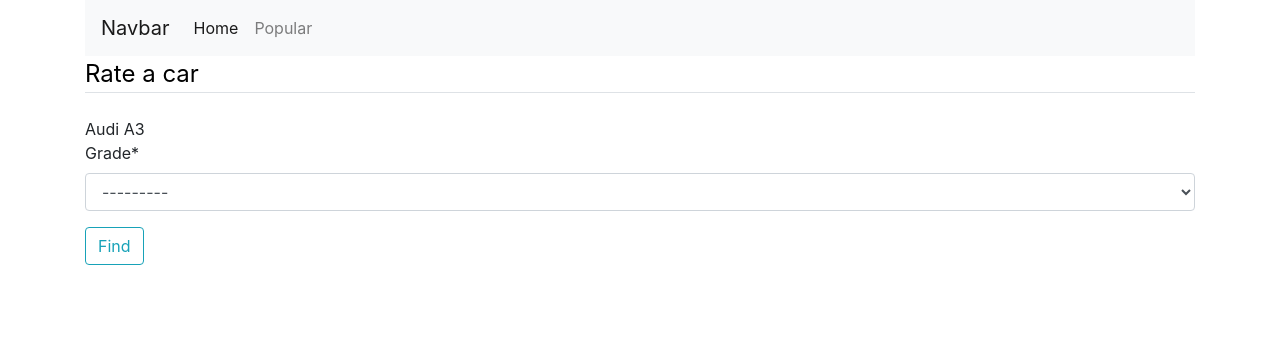
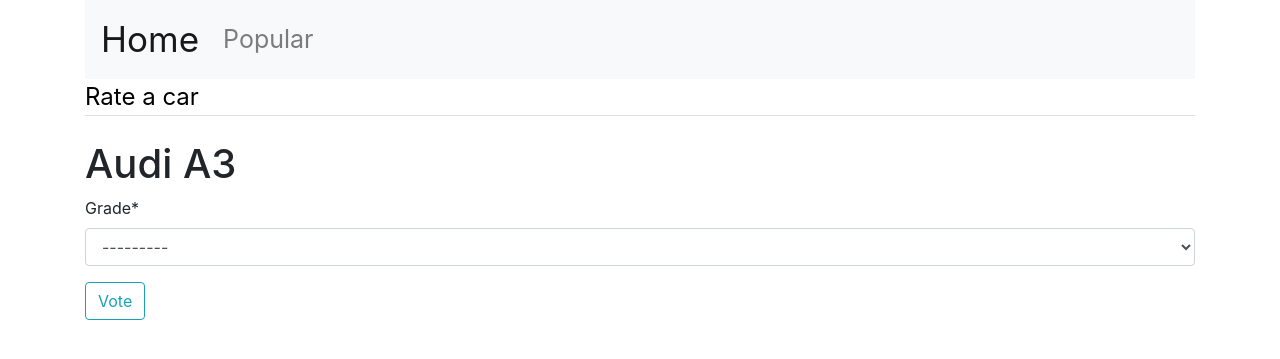
Before and after one commit to LikeaBoooM/NgCarRestAPI, a Django app: page /rates/56 in a window 1280 px wide. Shown: the top 359 px of the page. Run offline with Django 3.2, Linux system fonts and the light colour scheme; data comes from the database, SQL or seed files in the repository; both versions use the stored data as it was after the commit; some libraries are stand-ins or nearby versions.

Commit message:
finished whole application

```diff
--- a/app/ngapp/templates/ngapp/home.html
+++ b/app/ngapp/templates/ngapp/home.html
@@ -14,30 +14,28 @@
   <body>
     <div class="container">
       <nav class="navbar navbar-expand-lg navbar-light bg-light">
-        <a class="navbar-brand" href="#">Navbar</a>
+        <a class="navbar-brand" href="{% url 'index' %}" style="font-size:35px;">Home</a>
         <button class="navbar-toggler" type="button" data-toggle="collapse" data-target="#navbarSupportedContent" aria-controls="navbarSupportedContent" aria-expanded="false" aria-label="Toggle navigation">
           <span class="navbar-toggler-icon"></span>
         </button>
-
         <div class="collapse navbar-collapse" id="navbarSupportedContent">
           <ul class="navbar-nav mr-auto">
-            <li class="nav-item active">
-              <a class="nav-link" href="{% url 'index' %}">Home</a>
-            </li>
             <li class="nav-item">
-              <a class="nav-link" href="{% url 'popular' %}">Popular</a>
+              <a class="nav-link" href="{% url 'popular' %}" style="font-size:25px;">Popular</a>
             </li>
           </ul>
         </div>
       </nav>
+      {% if messages %}
       {% for message in messages %}
-      <div class="alert {{ message.tags }} alert-dismissible" role="alert">
+      <div class="alert alert-{{ message.tags }}" role="alert">
         <button type="button" class="close" data-dismiss="alert" aria-label="Close">
           <span aria-hidden="true">&times;</span>
         </button>
         {{ message }}
       </div>
     {% endfor %}
+    {% endif %}
     {% block content %}
     <form method="POST" enctype="multipart/form-data">
         {% csrf_token %}
--- a/app/ngapp/templates/ngapp/rate.html
+++ b/app/ngapp/templates/ngapp/rate.html
@@ -5,12 +5,12 @@
     {% csrf_token %}
     <fieldset class="form-group">
         <legend class="border-bottom mb-4" style="color: black;">Rate a car</legend>
-        {{car.mark}}
-        {{car.model}}
+        <h1>{{car.mark}}
+        {{car.model}}</h1>
         {{form|crispy}}
     </legend>
     <div class="form-group">
-        <button class="btn btn-outline-info" type="submit">Find</button>
+        <button class="btn btn-outline-info" type="submit">Vote</button>
     </div>
   </form>
 {% endblock %}
--- a/app/ngapp/views.py
+++ b/app/ngapp/views.py
@@ -18,7 +18,7 @@ from django.db.models import Avg, Count
 
 def index(request):
     cars = []
-    avg = Car.objects.annotate(avg_rate=Avg('rates__grade')).values()
+    avg = Car.objects.annotate(avg_rate=Avg('rates__grade')).values().order_by('-id')
     if request.method == 'POST' :
         form = NewCarForm(request.POST or None)
         if form.is_valid():
@@ -39,7 +39,7 @@ def index(request):
                 else:
                     pass
             if cars.__len__() == 0 :
-                messages.success(request, 'We cant find car like that ')
+                messages.warning(request, 'We cant find car like that ')
     else :
         form = NewCarForm()
 
@@ -70,7 +70,6 @@ def rate(request,pk):
     return render(request, 'ngapp/rate.html', stuff_for_frontend)
 
 def popular(request):
-    number_of_rates = Car.objects.annotate(rate_count=Count('rates')).values()
-    print(number_of_rates)
+    number_of_rates = Car.objects.annotate(rate_count=Count('rates')).values().order_by('-id')
 
     return render(request,'ngapp/popular.html',{'number_of_rates' : number_of_rates})
```
Also changed, not shown: app/db.sqlite3, app/ngapp/migrations/0004_auto_20200824_2135.py (added).
